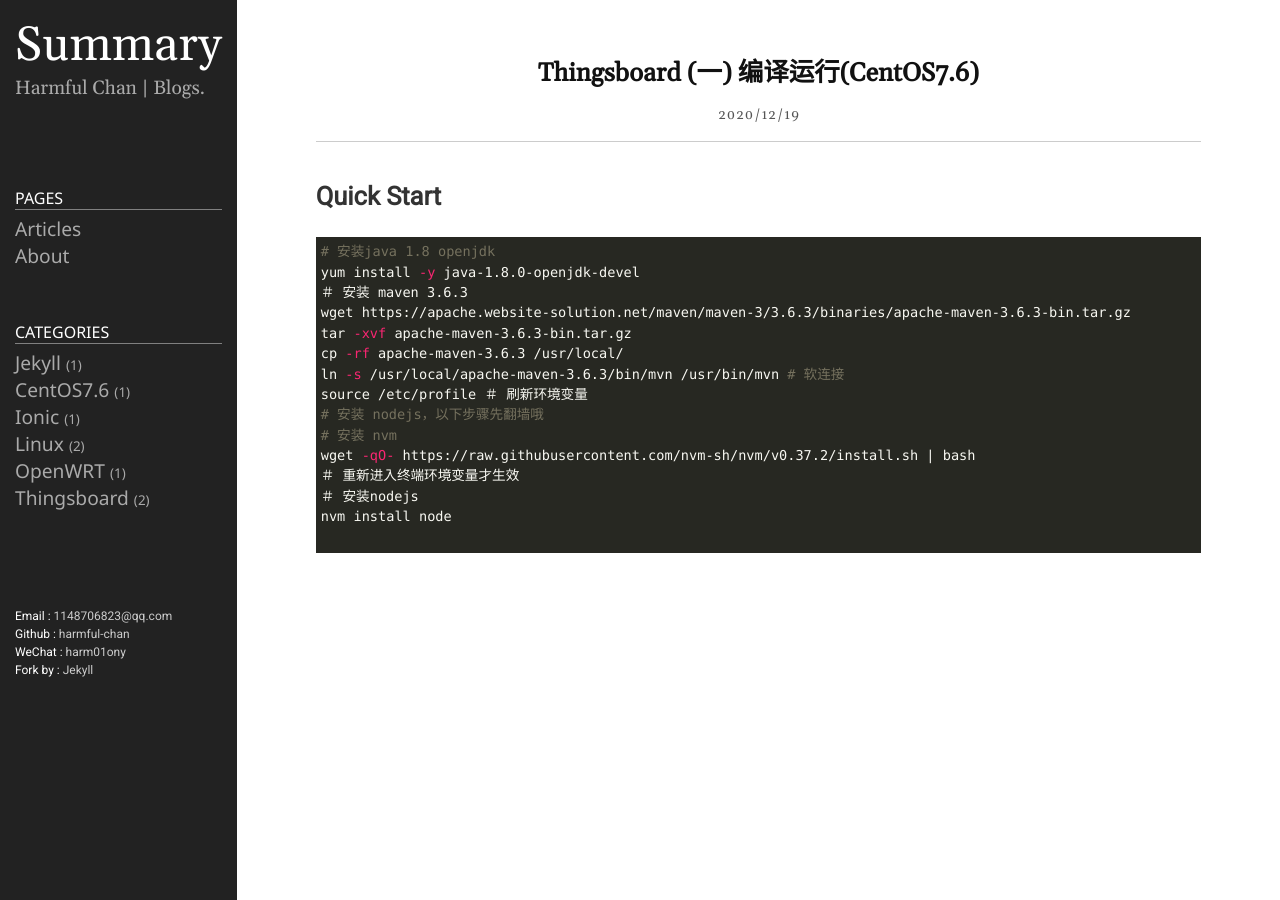
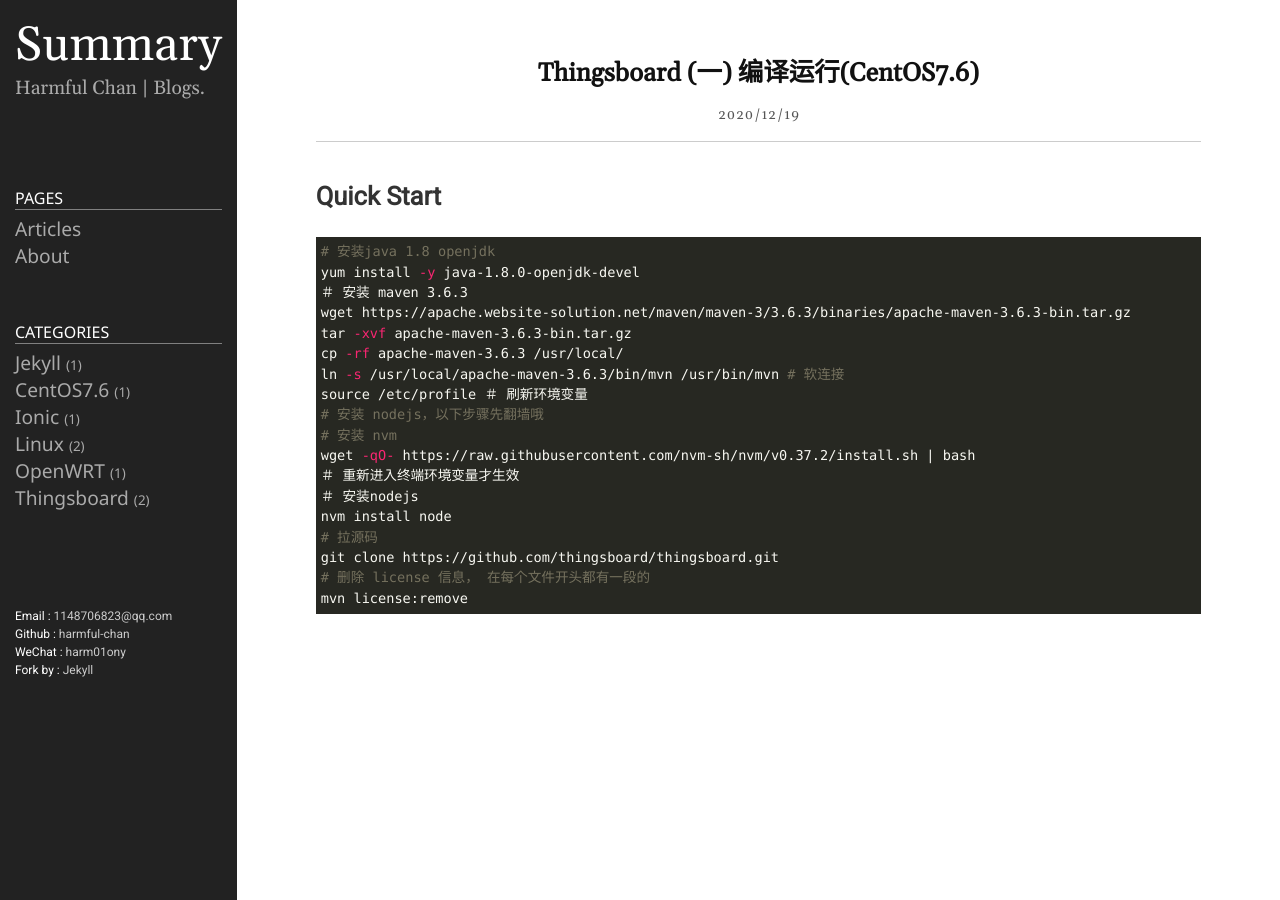
Before and after one commit to harmful-chan/pages, a Jekyll site: the page built from _posts/2020-12-19-Thingsboard-(一)-编译运行.md, in a window 1280 px wide. Built offline with Jekyll 4.4.1, drawn with Linux system fonts in a browser that asks for light colours.

Commit message:
_posts/2020-12-19-Thingsboard-(一)-编译运行.md updated from https://stackedit.io/

````diff
--- a/_posts/2020-12-19-Thingsboard-(一)-编译运行.md
+++ b/_posts/2020-12-19-Thingsboard-(一)-编译运行.md
@@ -20,10 +20,13 @@
 ＃ 重新进入终端环境变量才生效
 ＃ 安装nodejs
 nvm install node
-
+# 拉源码
+git clone https://github.com/thingsboard/thingsboard.git
+# 删除 license 信息， 在每个文件开头都有一段的
+mvn license:remove
 ```
 
 <!--stackedit_data:
-eyJoaXN0b3J5IjpbMTQyODc1NTczNywtMTI2MTE0MjgwOCwxMz
-czMjI5MDYwXX0=
+eyJoaXN0b3J5IjpbLTEwNTI4NDA3OTksMTQyODc1NTczNywtMT
+I2MTE0MjgwOCwxMzczMjI5MDYwXX0=
 -->
````
